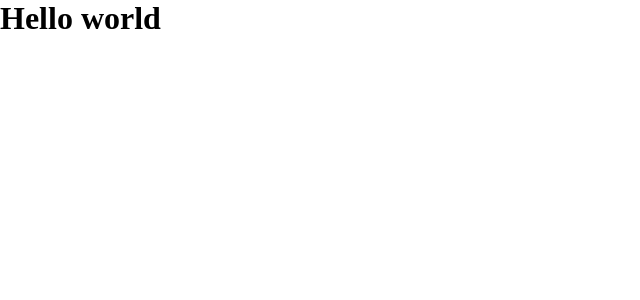
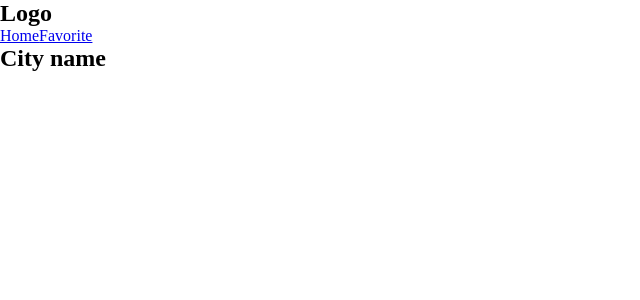
Before and after one commit to whatislove-zh/vue-weather-app, a Vue app: page /1 in a window 1280 px wide. Shown: the top 300 px of the page, without its empty margins (0-640 px from the left). Built offline with nearby package versions, Linux system fonts and the light colour scheme.

Commit message:
router init

```diff
--- a/src/App.vue
+++ b/src/App.vue
@@ -1,9 +1,10 @@
 <script setup>
-
+import Header from "./components/Header.vue"
 </script>
 
 <template>
-  <h1>Hello world</h1>
+  <Header />
+  <RouterView />
 </template>
 
 <style scoped></style>
--- /dev/null
+++ b/src/components/Header.vue
@@ -0,0 +1,12 @@
+<script>
+
+
+
+</script>
+<template>
+    <header>
+        <h2>Logo</h2>
+        <RouterLink to="/">Home</RouterLink>
+        <RouterLink to="/favorite">Favorite</RouterLink>
+    </header>
+</template>
--- a/src/main.js
+++ b/src/main.js
@@ -1,5 +1,27 @@
-import { createApp } from 'vue'
-import './style.css'
-import App from './App.vue'
+import { createApp } from "vue";
+import "./style.scss";
+import App from "./App.vue";
+import { createRouter, createWebHistory } from "vue-router";
 
-createApp(App).mount('#app')
+const router = createRouter({
+  history: createWebHistory(),
+  routes: [
+    {
+      name: "Home",
+      path: "/",
+      component: () => import("./pages/Home.vue"),
+    },
+    {
+      name: "Favorite",
+      path: "/favorite",
+      component: () => import("./pages/Favorite.vue"),
+    },
+    {
+      name: "Favorite",
+      path: "/:name",
+      component: () => import("./pages/CityInfo.vue"),
+    },
+  ],
+});
+
+createApp(App).use(router).mount("#app");
--- /dev/null
+++ b/src/pages/CityInfo.vue
@@ -0,0 +1,8 @@
+<script></script>
+<template>
+    <div>
+        <h2>
+            City name
+        </h2>
+    </div>
+</template>
--- /dev/null
+++ b/src/pages/Favorite.vue
@@ -0,0 +1,6 @@
+<script>
+</script>
+
+<template>
+    <h2>Favorite</h2>
+</template>
--- /dev/null
+++ b/src/pages/Home.vue
@@ -0,0 +1,4 @@
+<script></script>
+<template>
+    <h2>Home</h2>
+</template>
```
Also changed, not shown: package.json (+6 -1 lines), src/style.scss (renamed from src/style.css), 1 other file (tests, documents, lock files or other folders).
